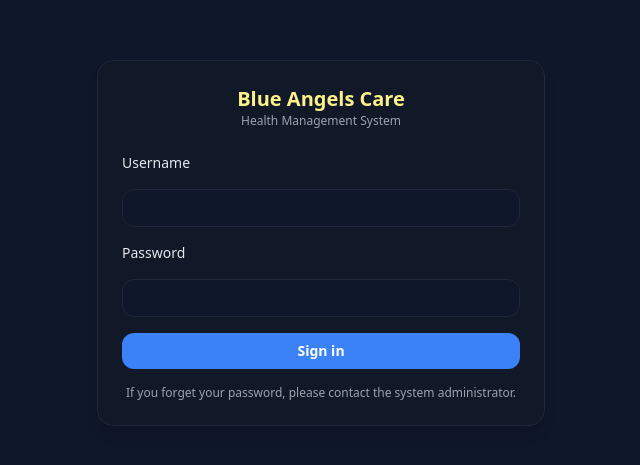
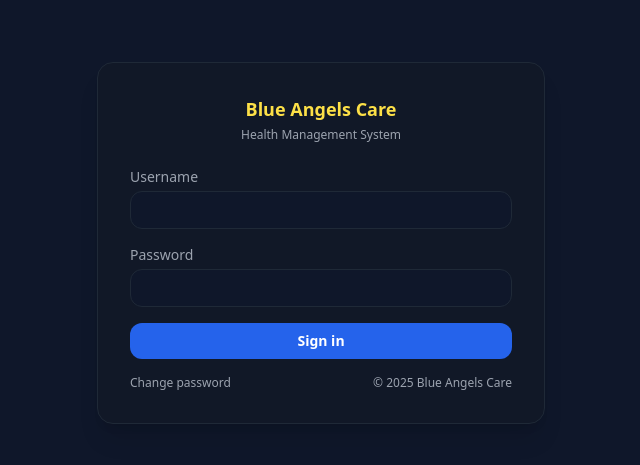
Before and after one commit to galvinchau/bac-hms, a Next.js app: page /login in a window 1280 px wide. Shown: the part 157-622 px from the top of the page, without its empty margins (319-959 px from the left). Built offline with nearby package versions, Linux system fonts and the light colour scheme.

Commit message:
Fix /login build error: wrap useSearchParams in Suspense client form

```diff
--- /dev/null
+++ b/app/login/LoginForm.tsx
@@ -0,0 +1,117 @@
+"use client";
+
+import React, { useState } from "react";
+import { useRouter, useSearchParams } from "next/navigation";
+
+export default function LoginForm() {
+  const router = useRouter();
+  const searchParams = useSearchParams();
+
+  const [username, setUsername] = useState("");
+  const [password, setPassword] = useState("");
+  const [error, setError] = useState<string | null>(null);
+  const [loading, setLoading] = useState(false);
+
+  const handleSubmit = async (e: React.FormEvent) => {
+    e.preventDefault();
+    setError(null);
+
+    if (!username.trim() || !password) {
+      setError("Missing username or password.");
+      return;
+    }
+
+    setLoading(true);
+    try {
+      const res = await fetch("/api/auth/login", {
+        method: "POST",
+        headers: { "Content-Type": "application/json" },
+        body: JSON.stringify({ username, password }),
+      });
+
+      const data = await res.json().catch(() => ({}));
+
+      if (!res.ok) {
+        setError(data.error || "Unable to sign in.");
+        return;
+      }
+
+      // ưu tiên redirect về trang "from", nếu không có thì về dashboard
+      const from = searchParams.get("from") || "/dashboard";
+      router.push(from);
+      router.refresh();
+    } catch (err) {
+      console.error("Login error", err);
+      setError("Unable to sign in.");
+    } finally {
+      setLoading(false);
+    }
+  };
+
+  return (
+    <div className="min-h-screen flex items-center justify-center bg-bac-bg text-bac-text">
+      <div className="w-full max-w-md rounded-2xl border border-bac-border bg-bac-panel p-8 shadow-xl">
+        {/* Logo + title */}
+        <div className="text-center mb-6">
+          <div className="text-lg font-semibold text-yellow-300">
+            Blue Angels Care
+          </div>
+          <div className="text-xs text-bac-muted mt-1">
+            Health Management System
+          </div>
+        </div>
+
+        {/* Error banner */}
+        {error && (
+          <div className="mb-4 rounded-xl border border-red-500 bg-red-900/20 px-3 py-2 text-sm text-red-200">
+            {error}
+          </div>
+        )}
+
+        {/* Form */}
+        <form onSubmit={handleSubmit} className="space-y-4">
+          <div className="space-y-1 text-sm">
+            <label className="block text-bac-muted">Username</label>
+            <input
+              type="email"
+              autoComplete="username"
+              className="w-full rounded-xl border border-bac-border bg-bac-bg px-3 py-2 text-sm outline-none focus:border-blue-400"
+              value={username}
+              onChange={(e) => setUsername(e.target.value)}
+            />
+          </div>
+
+          <div className="space-y-1 text-sm">
+            <label className="block text-bac-muted">Password</label>
+            <input
+              type="password"
+              autoComplete="current-password"
+              className="w-full rounded-xl border border-bac-border bg-bac-bg px-3 py-2 text-sm outline-none focus:border-blue-400"
+              value={password}
+              onChange={(e) => setPassword(e.target.value)}
+            />
+          </div>
+
+          <button
+            type="submit"
+            disabled={loading}
+            className="mt-2 inline-flex w-full items-center justify-center rounded-xl bg-blue-600 px-4 py-2 text-sm font-semibold text-white hover:bg-blue-500 disabled:opacity-60"
+          >
+            {loading ? "Signing in..." : "Sign in"}
+          </button>
+        </form>
+
+        {/* Footer nhỏ */}
+        <div className="mt-4 flex items-center justify-between text-xs text-bac-muted">
+          <a
+            href="/admin/password"
+            className="hover:text-yellow-200 underline-offset-2 hover:underline"
+          >
+            Change password
+          </a>
+          <span>© 2025 Blue Angels Care</span>
+        </div>
+      </div>
+    </div>
+  );
+}
--- a/app/login/page.tsx
+++ b/app/login/page.tsx
@@ -1,98 +1,14 @@
 // app/login/page.tsx
-"use client";
+import { Suspense } from "react";
+import LoginForm from "./LoginForm";
 
-import { FormEvent, useState } from "react";
-import { useRouter, useSearchParams } from "next/navigation";
+// Đảm bảo trang này luôn render động (không static SSG)
+export const dynamic = "force-dynamic";
 
 export default function LoginPage() {
-  const router = useRouter();
-  const searchParams = useSearchParams();
-
-  const [username, setUsername] = useState("");
-  const [password, setPassword] = useState("");
-  const [error, setError] = useState<string | null>(null);
-  const [loading, setLoading] = useState(false);
-
-  const handleSubmit = async (e: FormEvent) => {
-    e.preventDefault();
-    setError(null);
-    setLoading(true);
-
-    try {
-      const res = await fetch("/api/auth/login", {
-        method: "POST",
-        headers: { "Content-Type": "application/json" },
-        body: JSON.stringify({ username, password }),
-      });
-
-      const data = await res.json().catch(() => ({}));
-
-      if (!res.ok) {
-        setError(data.error || "Invalid username or password.");
-        setLoading(false);
-        return;
-      }
-
-      const from = searchParams.get("from") || "/dashboard";
-      router.push(from);
-      router.refresh();
-    } catch (err) {
-      console.error("Login error", err);
-      setError("Unable to sign in. Please try again.");
-      setLoading(false);
-    }
-  };
-
   return (
-    <div className="min-h-screen flex items-center justify-center bg-bac-bg text-bac-text">
-      <div className="w-full max-w-md rounded-2xl border border-bac-border bg-bac-panel p-6 shadow-lg">
-        <div className="text-center mb-6">
-          <div className="text-xl font-semibold text-yellow-200">
-            Blue Angels Care
-          </div>
-          <div className="text-xs text-bac-muted">
-            Health Management System
-          </div>
-        </div>
-
-        {error && (
-          <div className="mb-4 rounded-lg border border-red-500/60 bg-red-500/10 px-3 py-2 text-sm text-red-300">
-            {error}
-          </div>
-        )}
-
-        <form onSubmit={handleSubmit} className="space-y-4">
-          <div className="text-sm font-medium">Username</div>
-          <input
-            type="email"
-            autoComplete="username"
-            value={username}
-            onChange={(e) => setUsername(e.target.value)}
-            className="w-full rounded-xl border border-bac-border bg-bac-bg px-3 py-2 text-sm focus:outline-none focus:ring-1 focus:ring-bac-primary"
-          />
-
-          <div className="text-sm font-medium">Password</div>
-          <input
-            type="password"
-            autoComplete="current-password"
-            value={password}
-            onChange={(e) => setPassword(e.target.value)}
-            className="w-full rounded-xl border border-bac-border bg-bac-bg px-3 py-2 text-sm focus:outline-none focus:ring-1 focus:ring-bac-primary"
-          />
-
-          <button
-            type="submit"
-            disabled={loading}
-            className="mt-2 w-full rounded-xl bg-blue-500 px-4 py-2 text-sm font-semibold text-white hover:bg-blue-600 disabled:opacity-60"
-          >
-            {loading ? "Signing in..." : "Sign in"}
-          </button>
-        </form>
-
-        <div className="mt-4 text-center text-xs text-bac-muted">
-          If you forget your password, please contact the system administrator.
-        </div>
-      </div>
-    </div>
+    <Suspense>
+      <LoginForm />
+    </Suspense>
   );
 }
```
